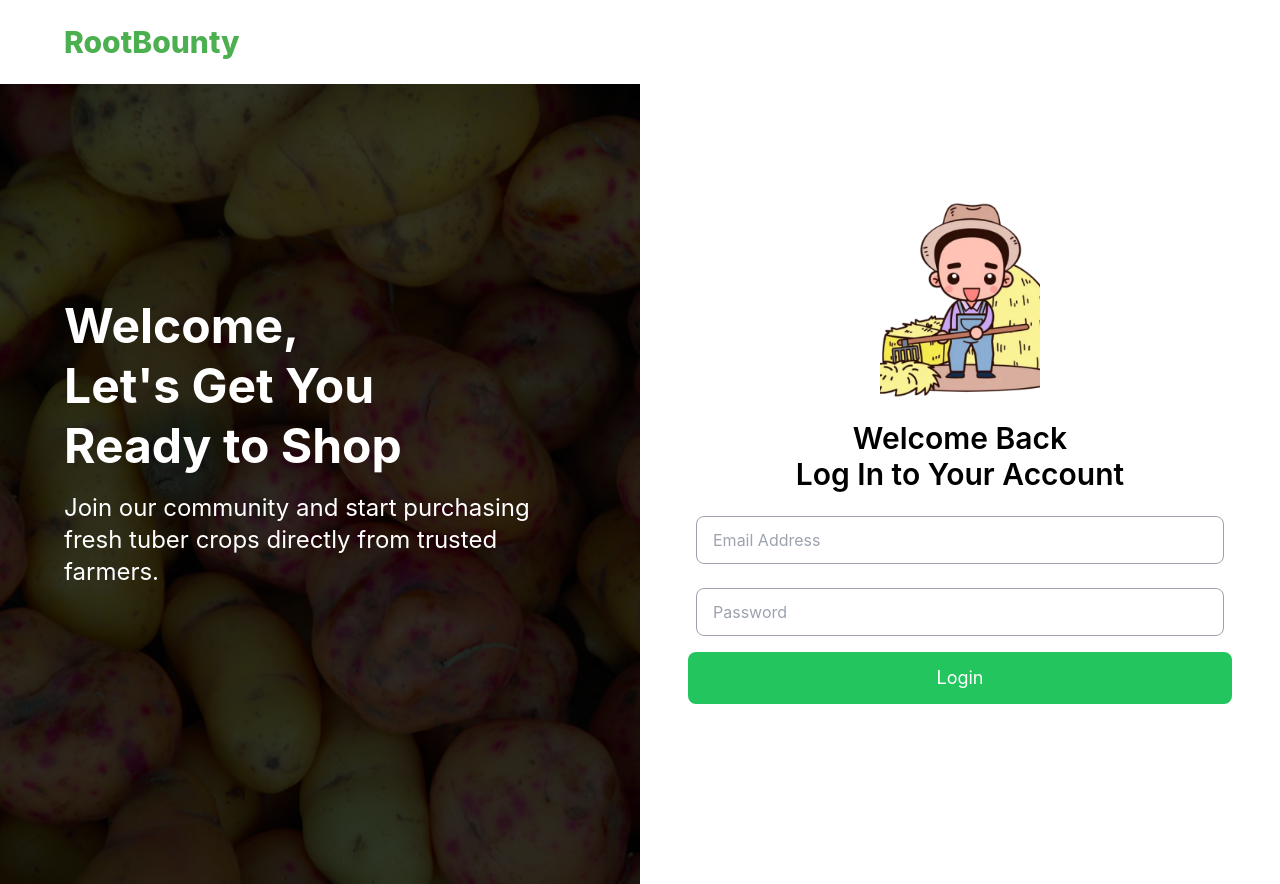
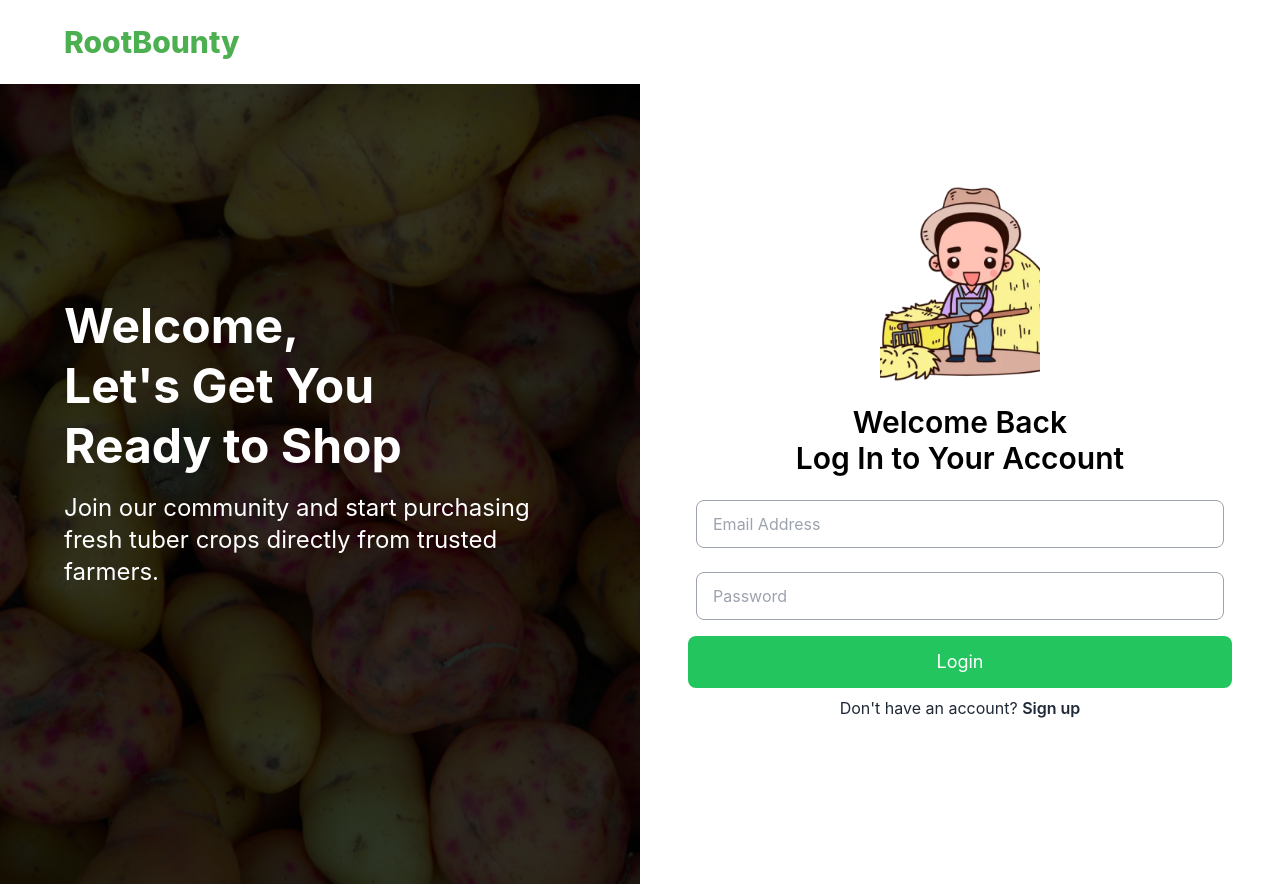
Before and after one commit to paulthadev/rootbounty, a React (Vite) app: page /login in a window 1280 px wide. Built offline with nearby package versions, Linux system fonts and the light colour scheme.

Commit message:
Add ButtonSpinner component to Login page and handle loading state

```diff
--- a/src/pages/auth/LoginPage.jsx
+++ b/src/pages/auth/LoginPage.jsx
@@ -8,6 +8,8 @@ import { useState } from "react";
 import toast from "react-hot-toast";
 import { supabase } from "../../utils/supabase";
 import { useNavigate } from "react-router";
+import ButtonSpinner from "../../components/ButtonSpinner";
+import { Link } from "react-router-dom";
 
 const LoginPage = () => (
   <section className="relative flex flex-col ">
@@ -56,6 +58,7 @@ function Heading() {
 
 function RegisterSection() {
   const navigate = useNavigate();
+  const [isLoading, setIsLoading] = useState(false);
   const [formData, setFormData] = useState({
     email: "",
     password: "",
@@ -73,6 +76,7 @@ function RegisterSection() {
     e.preventDefault();
 
     try {
+      setIsLoading(true);
       // Log in using Supabase authentication
       const { error } = await supabase.auth.signInWithPassword({
         email: formData.email,
@@ -83,12 +87,14 @@ function RegisterSection() {
 
       setFormData({ email: "", password: "" });
       toast.success("Login successful!");
+      setIsLoading(false);
 
       // Redirect to the profile page
       navigate("/profile");
     } catch (error) {
       console.log("Error logging in:", error.message);
       toast.error(`Error logging in, ${error.message}`);
+      setIsLoading(false);
     }
   };
 
@@ -130,9 +136,15 @@ function RegisterSection() {
           type="submit"
           className="md:col-span-2 bg-green-500 hover:bg-green-800 text-white py-3 rounded-lg text-lg"
         >
-          Login
+          {isLoading ? <ButtonSpinner /> : "Login"}
         </button>
       </form>
+      <p className="text-center pt-2 ">
+        Don&apos;t have an account?{" "}
+        <Link to="/onboarding" className="font-semibold">
+          Sign up
+        </Link>
+      </p>
     </div>
   );
 }
```
